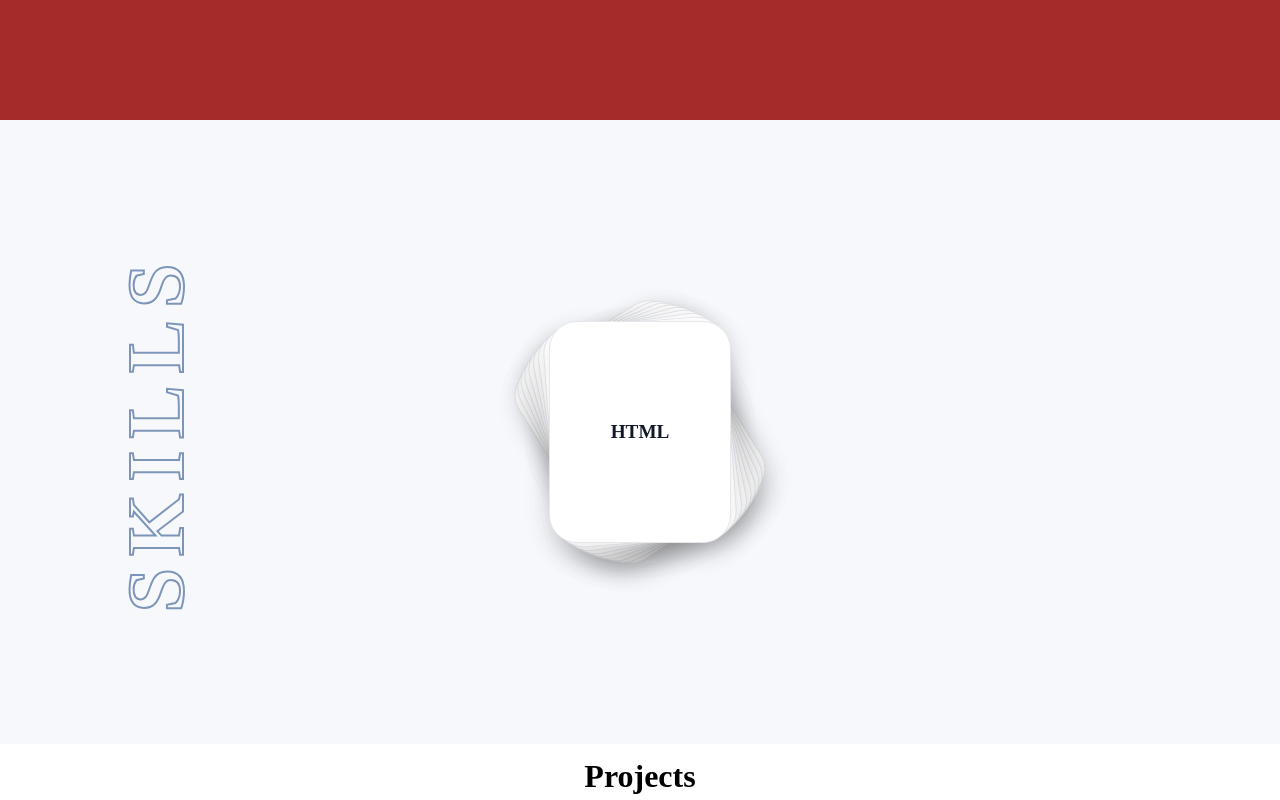
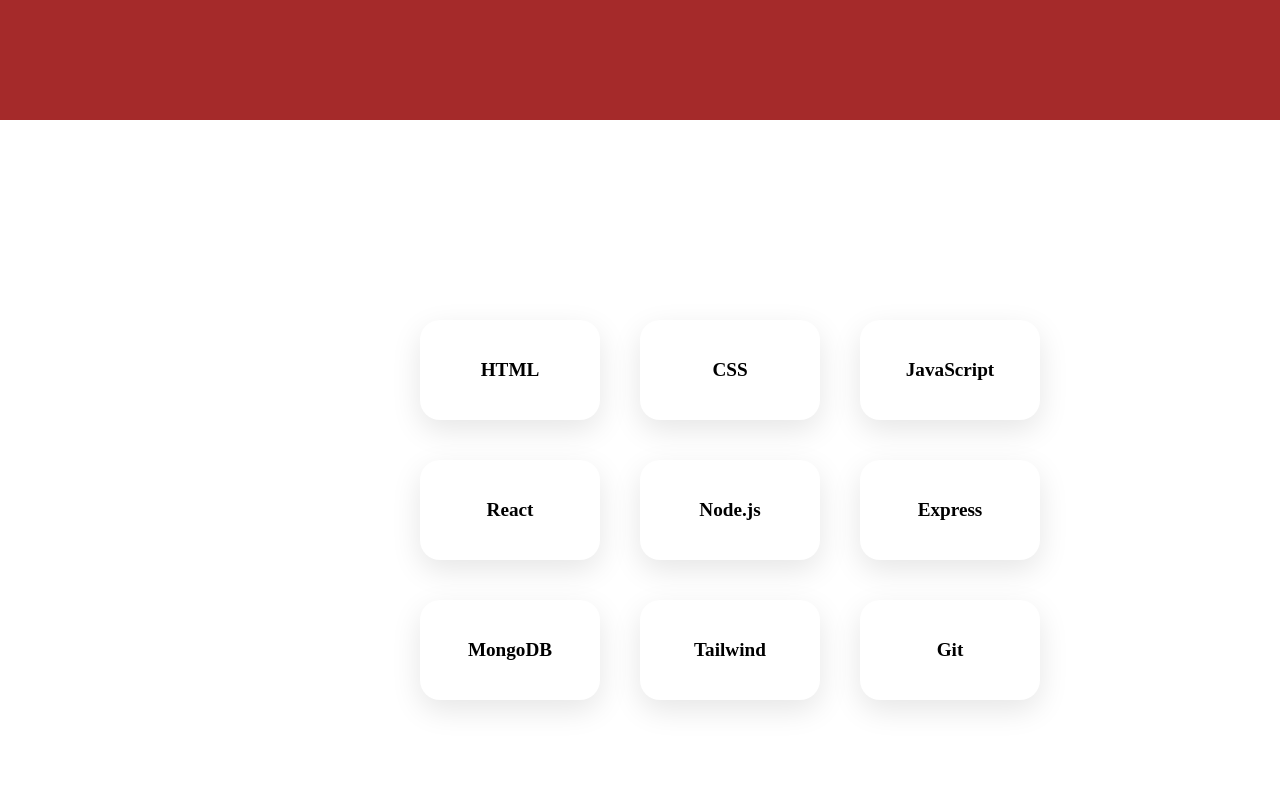
Before and after one commit to Shreya-103/Portfolio-2.0, a React (Vite) app: page / in a window 1280 px wide. Shown: the part 680-1480 px from the top of the page. Built offline with nearby package versions, Linux system fonts and the light colour scheme.

Commit message:
skill section complete update

```diff
--- a/package.json
+++ b/package.json
@@ -13,8 +13,10 @@
     "deploy": "gh-pages -d dist"
   },
   "dependencies": {
+    "framer-motion": "^12.40.0",
     "react": "^19.2.0",
-    "react-dom": "^19.2.0"
+    "react-dom": "^19.2.0",
+    "react-intersection-observer": "^10.0.3"
   },
   "devDependencies": {
     "@eslint/js": "^9.39.1",
--- a/src/components/Skills/techskills.jsx
+++ b/src/components/Skills/techskills.jsx
@@ -1,39 +1,57 @@
 import styles from "./techskills.module.css";
-
+import { motion } from "framer-motion";
+import { useInView } from "react-intersection-observer";
 
 const skills = [
   "HTML",
   "CSS",
   "JavaScript",
   "React",
+  "Node.js",
+  "Express",
+  "MongoDB",
   "Tailwind",
-  "Bootstrap",
-  "Node.js",
-  "Express.js",
   "Git",
 ];
 
 const TechSkills = () => {
+  const { ref, inView } = useInView({
+    threshold: 0.7,
+  });
+
   return (
- <section className={styles.skillsSection}>
-      <div className={styles.sideTag}>
-        <span>SKILLS</span>
-      </div>
-
-      <h1 className={styles.mobileHeading}>Skills</h1>
-
-      <div className={styles.cardWrapper}>
+    <section className={styles.section} ref={ref}>
+      <div className={styles.container}>
         {skills.map((skill, index) => (
-          <div
+          <motion.div
+            key={index}
             className={styles.card}
-            key={index}
-            style={{ "--i": index }}
+            animate={
+              inView
+                ? {
+                    x: (index % 3) * 220 - 220,
+                    y: Math.floor(index / 3) * 140,
+                    rotate: 0,
+                    scale: 1,
+                  }
+                : {
+                    x: 0,
+                    y: 0,
+                    rotate: index * 3,
+                    scale: 0.95,
+                  }
+            }
+            transition={{
+              type: "spring",
+              stiffness: 120,
+              damping: 14,
+              delay: index * 0.05,
+            }}
           >
             {skill}
-          </div>
+          </motion.div>
         ))}
       </div>
-
     </section>
   );
 };
--- a/src/components/Skills/techskills.module.css
+++ b/src/components/Skills/techskills.module.css
@@ -1,163 +1,41 @@
-.skillsSection {
-  min-height: 70vh;
-  background: #f7f8fc;
+.section {
+  min-height: 100vh;
   display: flex;
   justify-content: center;
   align-items: center;
-  position: relative;
-  overflow-x: hidden;
-  padding: 2rem;
+  overflow: hidden;
 }
 
-.sideTag {
-  position: absolute;
-  left: -1.5rem;
-  top: 50%;
-  transform: translateY(-50%) rotate(-90deg);
-  font-size: 5rem;
-  font-weight: 800;
-  letter-spacing: 12px;
-  text-transform: uppercase;
-  color: transparent;
- -webkit-text-stroke: 2px #4c6c9f;
-  opacity: 0.7;
-  user-select: none;
-  pointer-events: none;
-}
-
-.mobileHeading {
-  display: none;
-}
-
-.cardWrapper {
+.container {
   position: relative;
-  width: 100%;
-  max-width: 850px;
-  height: 260px;
-  display: flex;
-  justify-content: center;
-  align-items: center;
+  width: 700px;
+  height: 500px;
 }
 
 .card {
   position: absolute;
+
   width: 180px;
-  height: 220px;
-  background: white;
-  border-radius: 28px;
-  border: 1px solid #e5e7eb;
-  display: flex;
-  justify-content: center;
-  align-items: center;
-  font-size: 1.2rem;
-  font-weight: 600;
-  color: #111827;
-  box-shadow:
-    0 10px 30px rgba(0,0,0,0.08);
-  left: 50%;
-  transform:
-    translateX(-50%)
-    rotate(calc(var(--i) * -4deg));
-  z-index: calc(10 - var(--i));
-  transition:
-    left 0.6s ease,
-    transform 0.6s ease,
-    box-shadow 0.4s ease;
-  cursor: pointer;
-}
-
-.cardWrapper:hover .card {
-  left: calc(45% + ((var(--i) - 3.5) * 120px));
-  transform:
-  translateX(0px)
-  rotate(calc(var(--i) * 0deg));
-}
-
-.card:hover {
-  transform:
-    translateX(-50%)
-    translateY(-15px)
-    scale(1.05) !important;
-
-  box-shadow:
-    0 20px 40px rgba(59,130,246,0.2);
-}
-
-
-
-
-/* @media (max-width: 768px) {
-
-  .sideTag {
-    display: none;
-  }
-
-  .mobileHeading {
-    display: block;
-
-    font-size: 2.5rem;
-    font-weight: 700;
-
-    margin-bottom: 3rem;
-
-    color: #111827;
-  }
-
-  .skillsSection {
-    flex-direction: column;
-    padding-top: 5rem;
-  }
-
-  .cardWrapper {
-    width: 100%;
-    min-height: 320px;
+  height: 100px;
 
   display: flex;
   justify-content: center;
   align-items: center;
-    flex-direction:row ;
-    flex-wrap: wrap;
-    position: relative;
 
-    transition: all 0.5s ease;
-  }
+  border-radius: 20px;
 
-  /* STACKED DECK
+  background: white;
+  color: black;
 
-  .card {
-    width: 130px;
-    height: 170px;
+  font-size: 1.2rem;
+  font-weight: 600;
 
-    border-radius: 24px;
+  box-shadow: 0 10px 30px rgba(0,0,0,0.1);
 
-    font-size: 1rem;
+  cursor: pointer;
 
   left: 50%;
+  top: 10%;
 
-    transform:
-      translateX(calc((var(--i) - 3.5) * 18px))
-      rotate(calc(var(--i) * -6deg));
-
-    transition: all 0.5s ease;
+  transform: translate(-50%, -50%);
 }
-
-
-  .open {
-    flex-wrap: wrap;
-    gap: 0.5rem;
-
-    align-items: center;
-    justify-content: center;
-
-    padding: 1rem 0;
-  }
-
-  .open .card {
-  position: relative;
-  width: 140px;
-  height: 90px;
-  left: unset;
-  top: unset;
-  transform: none;
-}
-} */
```
Also changed, not shown: 1 other file (tests, documents, lock files or other folders). Lines whose indentation alone changed are shown as unchanged.
